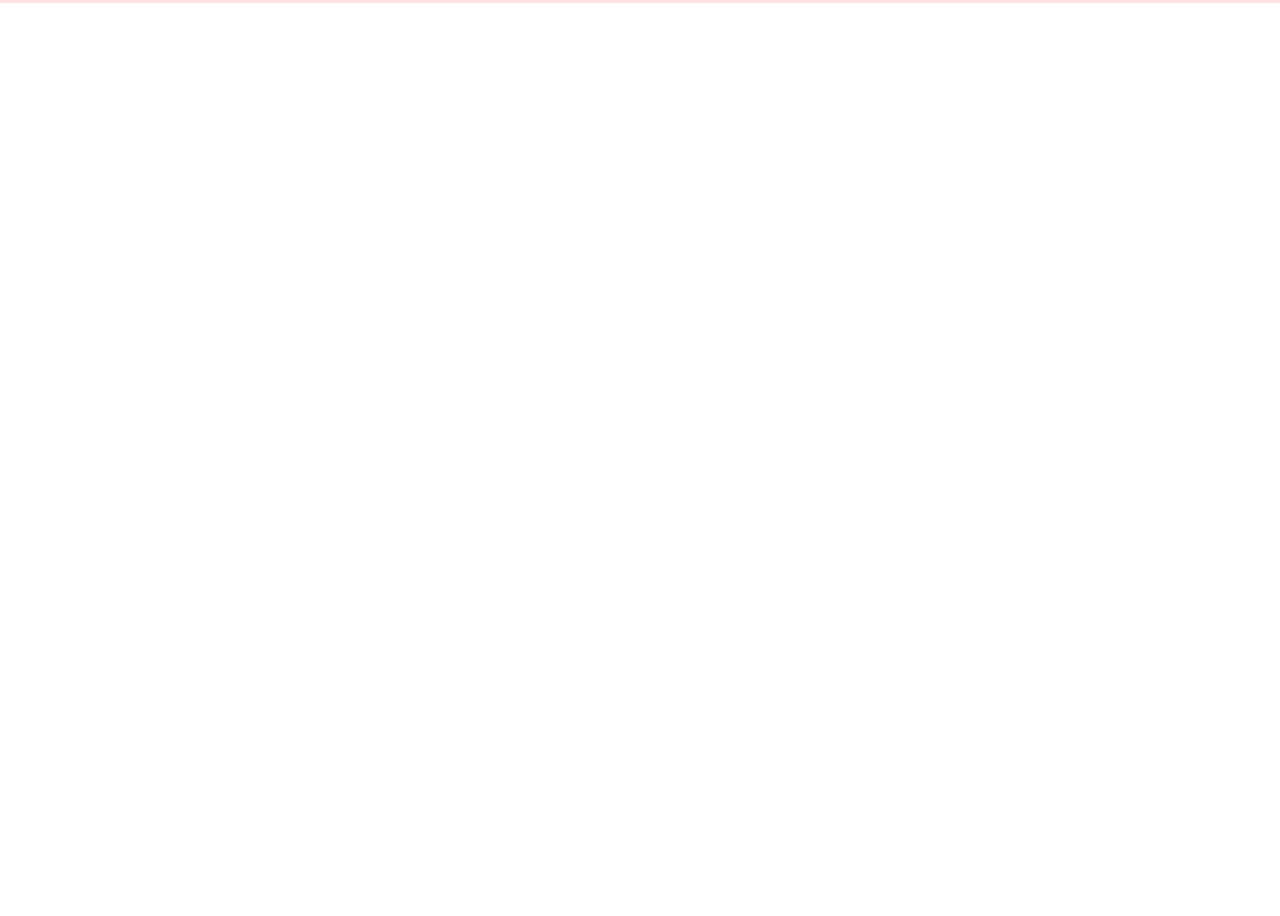
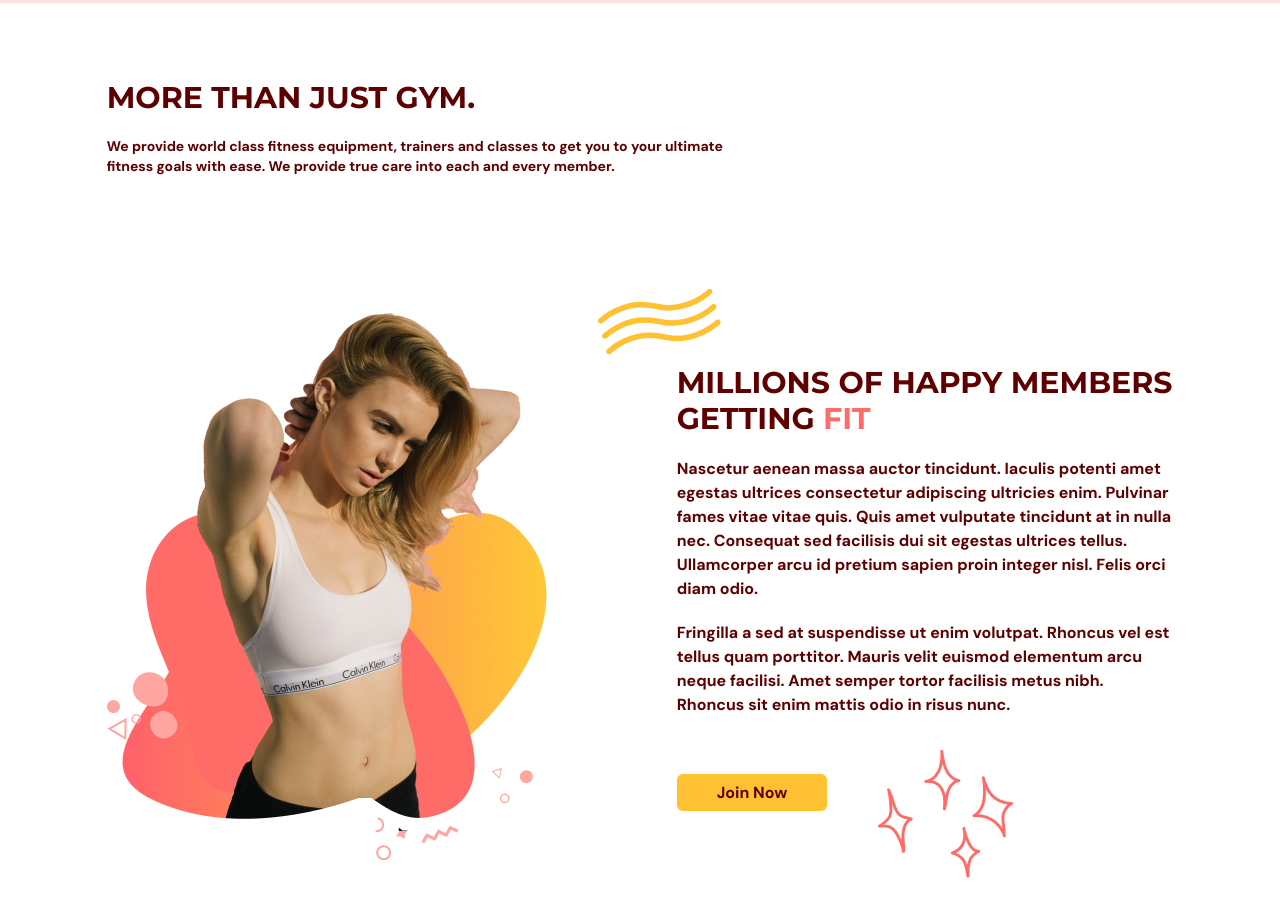
Before and after one commit to sdy2000/gym-typescript, a React (Vite) app: page / in a window 1280 px wide. Shown: the part 820-1736 px from the top of the page. Before the commit the page ends 823 px from the top, so only its background shows below. Built offline with nearby package versions, Linux system fonts and the light colour scheme.

Commit message:
Crate Benefits component and update app.tsx

```diff
--- a/src/App.tsx
+++ b/src/App.tsx
@@ -1,5 +1,5 @@
 import { useState, useEffect } from "react";
-import { Home, Navbar } from "@/scenes";
+import { Home, Navbar, Benefits } from "@/scenes";
 import { SelectedPage } from "@/shared/types";
 
 function App() {
@@ -30,6 +30,7 @@
         setSelectedPage={setSelectedPage}
       />
       <Home setSelectedPage={setSelectedPage} />
+      <Benefits setSelectedPage={setSelectedPage} />
     </div>
   );
 }
--- /dev/null
+++ b/src/components/HText.tsx
@@ -0,0 +1,10 @@
+type Props = {
+  children: React.ReactNode;
+};
+
+const HText = ({ children }: Props) => {
+  return (
+    <h1 className="basis-3/5 font-montserrat text-3xl font-bold">{children}</h1>
+  );
+};
+export default HText;
--- a/src/components/index.ts
+++ b/src/components/index.ts
@@ -1 +1,2 @@
 export { default as ActionButton } from "./ActionButton";
+export { default as HText } from "./HText";
--- /dev/null
+++ b/src/scenes/benefits/index.tsx
@@ -0,0 +1,117 @@
+import { ActionButton, HText } from "@/components";
+import { SelectedPage } from "@/shared/types";
+import { motion } from "framer-motion";
+import BenefitsPageGraphic from "@/assets/BenefitsPageGraphic.png";
+
+type Props = {
+  setSelectedPage: (value: SelectedPage) => void;
+};
+
+const Benefits = ({ setSelectedPage }: Props) => {
+  return (
+    <section id="benefits" className="mx-auto min-h-full w-5/6 py-20">
+      <motion.div
+        onViewportEnter={() => setSelectedPage(SelectedPage.Benefits)}
+      >
+        {/* HEADER */}
+        <motion.div
+          className="md:my-5 md:w-3/5"
+          initial="hidden"
+          whileInView="visible"
+          viewport={{ once: true, amount: 0.5 }}
+          transition={{ duration: 0.5 }}
+          variants={{
+            hidden: { opacity: 0, x: -50 },
+            visible: { opacity: 1, x: 0 },
+          }}
+        >
+          <HText>MORE THAN JUST GYM.</HText>{" "}
+          <p className="my-5 text-sm">
+            We provide world class fitness equipment, trainers and classes to
+            get you to your ultimate fitness goals with ease. We provide true
+            care into each and every member.
+          </p>
+        </motion.div>
+      </motion.div>
+
+      {/* BENEFITS */}
+      <motion.div
+        className="mt-5 items-center justify-between gap-8 md:flex"
+        initial="hidden"
+        whileInView="visible"
+        viewport={{ once: true, amount: 0.5 }}
+      >
+        {/* GRAPHICS AND DESCRIPTION */}
+        <div className="mt-16 items-center justify-between gap-20 md:mt-28 md:flex">
+          {/* GRAPHIC */}
+          <img
+            className="mx-auto"
+            alt="benefits-page-graphic"
+            src={BenefitsPageGraphic}
+          />
+
+          {/* DESCRIPTION */}
+          <div>
+            {/* TITLE */}
+            <div className="relative">
+              <div className="before:absolute before:-top-20 before:-left-20 before:z-[1] before:content-abstractwaves">
+                <motion.div
+                  initial="hidden"
+                  whileInView="visible"
+                  viewport={{ once: true, amount: 0.5 }}
+                  transition={{ duration: 0.5 }}
+                  variants={{
+                    hidden: { opacity: 0, x: 50 },
+                    visible: { opacity: 1, x: 0 },
+                  }}
+                >
+                  <HText>
+                    MILLIONS OF HAPPY MEMBERS GETTING{" "}
+                    <span className="text-primary-500">FIT</span>
+                  </HText>
+                </motion.div>
+              </div>
+            </div>
+
+            {/* DESCRIPT */}
+            <motion.div
+              initial="hidden"
+              whileInView="visible"
+              viewport={{ once: true, amount: 0.5 }}
+              transition={{ delay: 0.2, duration: 0.5 }}
+              variants={{
+                hidden: { opacity: 0, x: 50 },
+                visible: { opacity: 1, x: 0 },
+              }}
+            >
+              <p className="my-5">
+                Nascetur aenean massa auctor tincidunt. Iaculis potenti amet
+                egestas ultrices consectetur adipiscing ultricies enim. Pulvinar
+                fames vitae vitae quis. Quis amet vulputate tincidunt at in
+                nulla nec. Consequat sed facilisis dui sit egestas ultrices
+                tellus. Ullamcorper arcu id pretium sapien proin integer nisl.
+                Felis orci diam odio.
+              </p>
+              <p className="mb-5">
+                Fringilla a sed at suspendisse ut enim volutpat. Rhoncus vel est
+                tellus quam porttitor. Mauris velit euismod elementum arcu neque
+                facilisi. Amet semper tortor facilisis metus nibh. Rhoncus sit
+                enim mattis odio in risus nunc.
+              </p>
+            </motion.div>
+
+            {/* BUTTON */}
+            <div className="relative mt-16">
+              <div className="before:absolute before:-bottom-20 before:right-40 before:z-[-1] before:content-sparkles">
+                <ActionButton setSelectedPage={setSelectedPage}>
+                  Join Now
+                </ActionButton>
+              </div>
+            </div>
+          </div>
+        </div>
+      </motion.div>
+    </section>
+  );
+};
+export default Benefits;
--- a/src/scenes/index.ts
+++ b/src/scenes/index.ts
@@ -1,2 +1,3 @@
 export { default as Navbar } from "./navbar";
 export { default as Home } from "./home";
+export { default as Benefits } from "./benefits";
```
